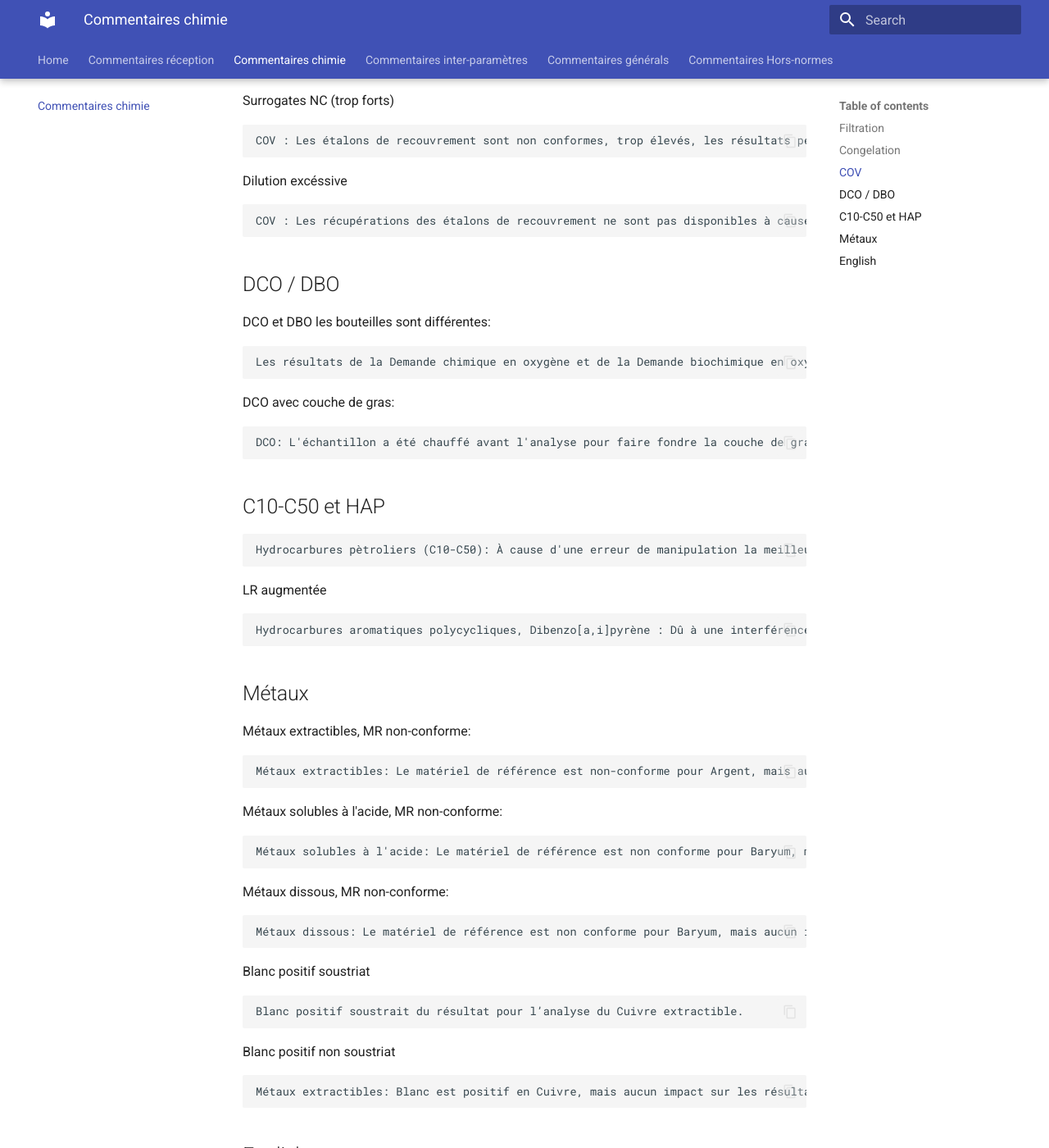
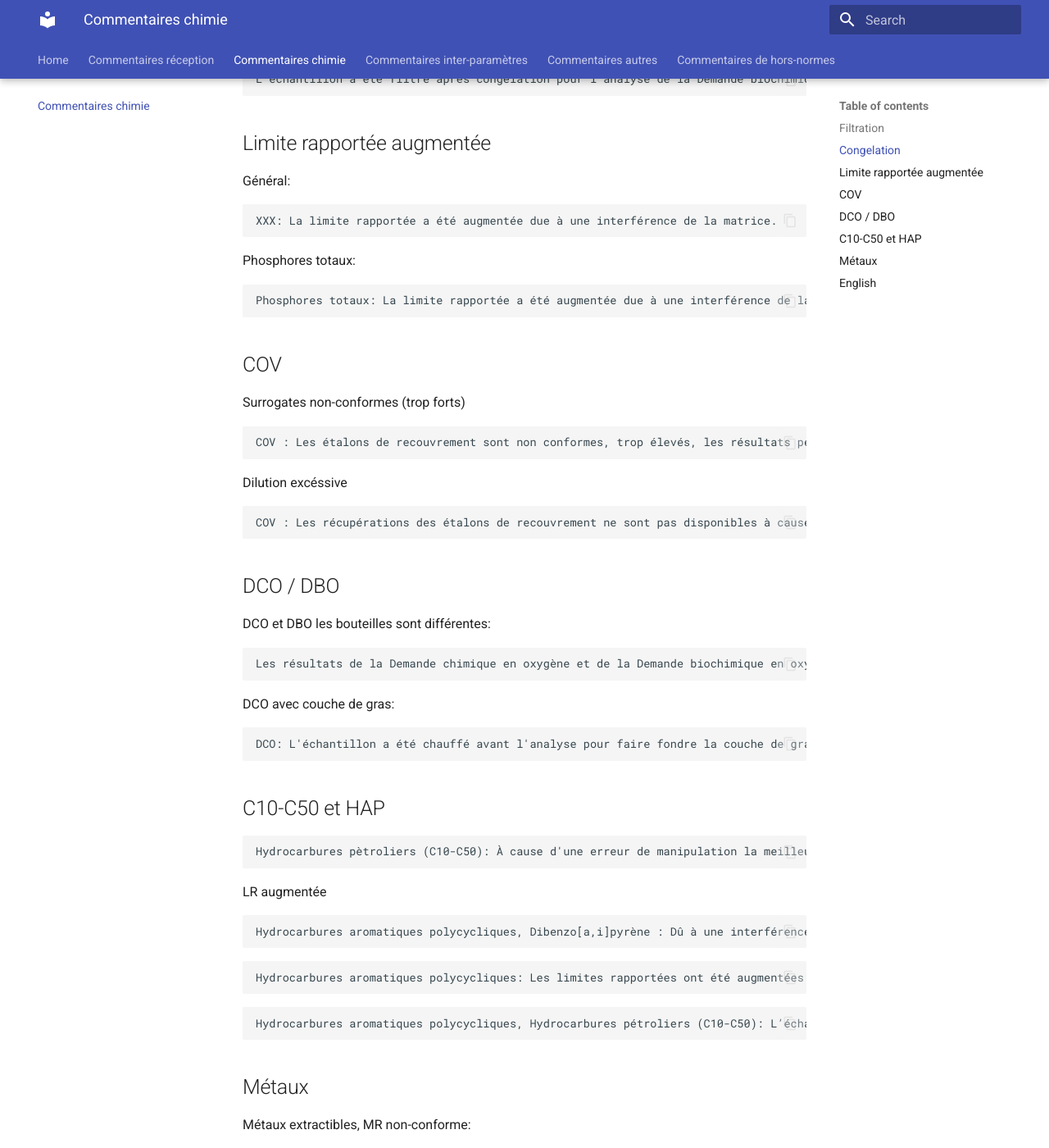
Before and after one commit to denisshragin/comments, an MkDocs documentation site: the page built from docs/chemistry.md, in a window 1280 px wide and 1400 px high, scrolled down 1509 px. Shown: the whole window at 82% size. Built offline with MkDocs 1.6.1 and Material for MkDocs 9.7.7, drawn with Linux system fonts in a browser that asks for light colours.

Commit message:
Some errors fixed

````diff
--- a/docs/chemistry.md
+++ b/docs/chemistry.md
@@ -53,8 +53,22 @@ DBO analyse en reprise sur un échantillon congelé:
 ```
 L'analyse de la Demande biochimique en oxygène a été effectuée en reprise sur un échantillon congelé.
 ```
+Filtration après congélation:
+```
+L'échantillon a été filtré après congélation pour l'analyse de la Demande biochimique en oxygène dissous.
+```
+## Limite rapportée augmentée
+Général:
+```
+XXX: La limite rapportée a été augmentée due à une interférence de la matrice.
+```
+
+Phosphores totaux:
+```
+Phosphores totaux: La limite rapportée a été augmentée due à une interférence de la matrice.
+```
 ## COV
-Surrogates NC (trop forts)
+Surrogates non-conformes (trop forts)
 ```
 COV : Les étalons de recouvrement sont non conformes, trop élevés, les résultats peuvent être surévalués.
 ```
@@ -80,6 +94,12 @@ Hydrocarbures pètroliers (C10-C50): À cause d'une erreur de manipulation la me
 LR augmentée
 ```
 Hydrocarbures aromatiques polycycliques, Dibenzo[a,i]pyrène : Dû à une interférence de la matrice la limite rapportée a été augmentée.
+```
+```
+Hydrocarbures aromatiques polycycliques: Les limites rapportées ont été augmentées due à une dilution de l'échantillon en raison de la matrice.
+```
+```
+Hydrocarbures aromatiques polycycliques, Hydrocarbures pétroliers (C10-C50): L’échantillon est constitué à plus de 80% de gravier de plus de 5mm. L’analyse à été effectué selon la dérogation gravier.
 ```
 
 ## Métaux
--- a/mkdocs.yml
+++ b/mkdocs.yml
@@ -5,8 +5,8 @@ nav:
   - Commentaires réception: 'reception.md'
   - Commentaires chimie: 'chemistry.md'
   - Commentaires inter-paramètres: 'inter_param.md'
-  - Commentaires générals: 'comments.md'
-  - Commentaires Hors-normes: 'hors_normes.md'
+  - Commentaires autres: 'comments.md'
+  - Commentaires de hors-normes: 'hors_normes.md'
 theme:
   name: material
   features:
````
Also changed, not shown: docs/comments.md (+12 -0 lines), docs/hors_normes.md (+8 -2 lines), docs/inter-param.md (deleted, +0 -52 lines).
